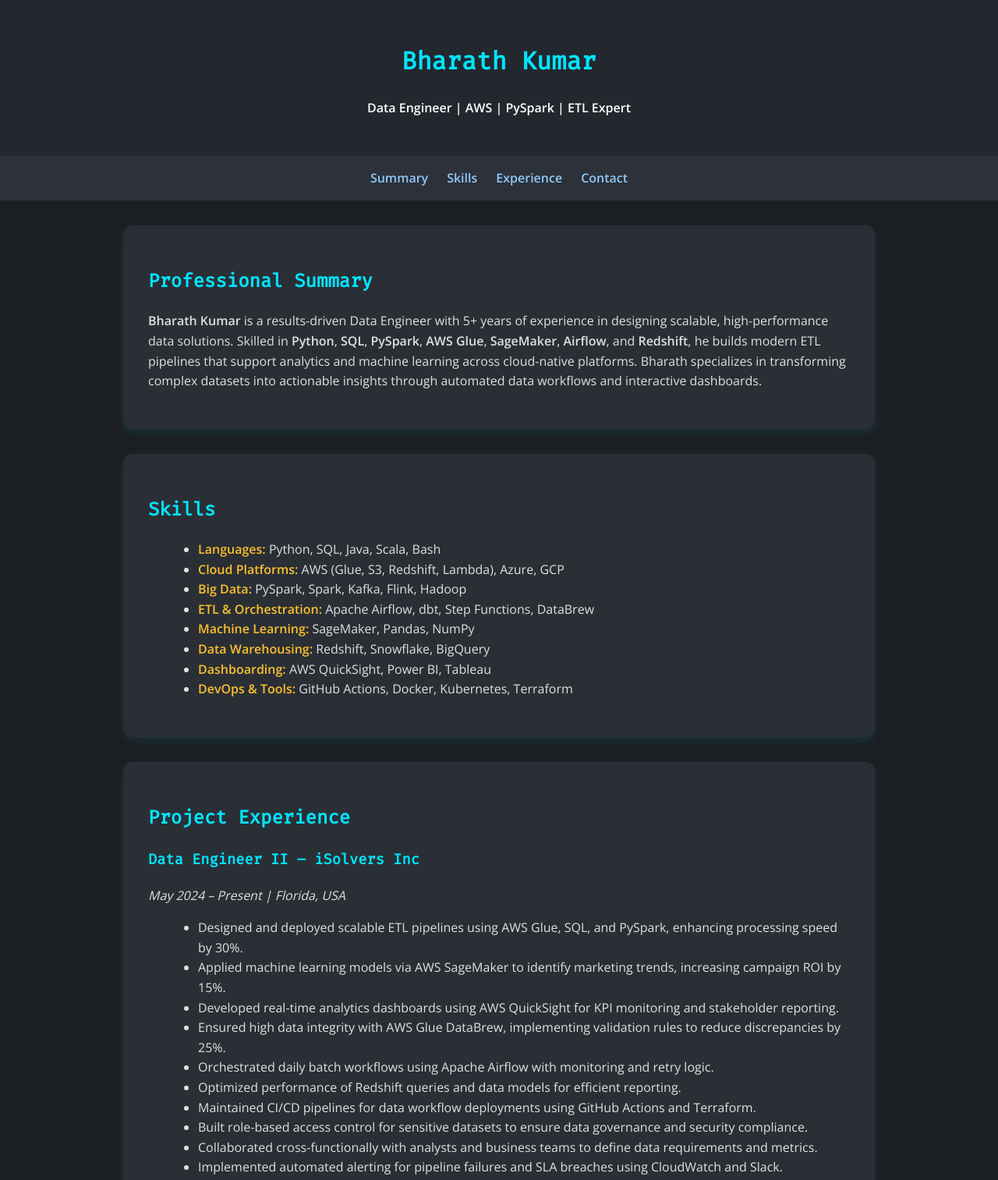
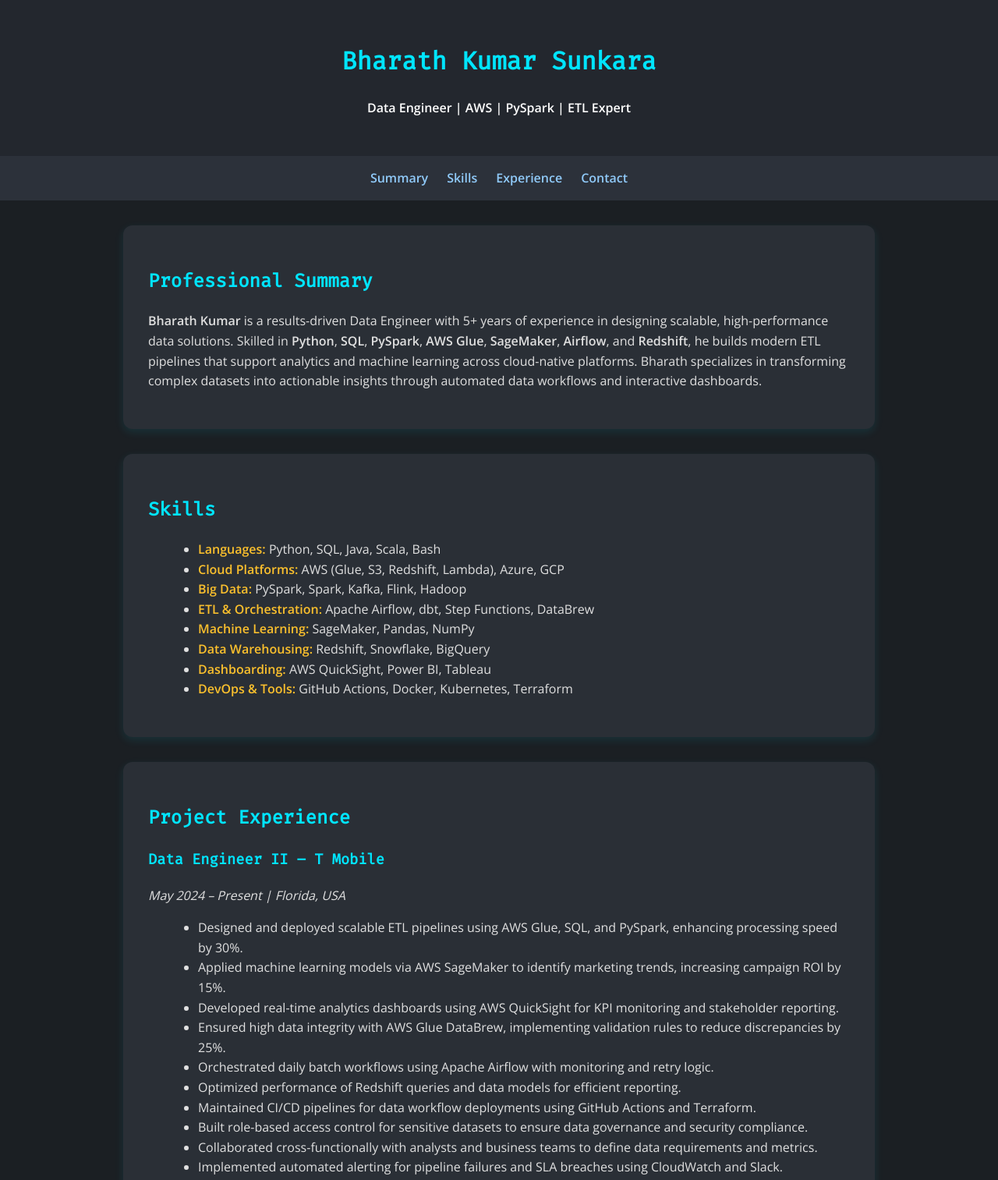
Before and after one commit to bharath2727/Portfolio, a plain HTML site: page index.html in a window 1280 px wide. Shown: the top 1513 px of the page at 78% size. Drawn offline with nearby package versions, Linux system fonts and the light colour scheme.

Commit message:
Update index.html

```diff
--- a/index.html
+++ b/index.html
@@ -3,7 +3,7 @@
 <head>
   <meta charset="UTF-8" />
   <meta name="viewport" content="width=device-width, initial-scale=1.0"/>
-  <title>Bharath Kumar | Data Engineer</title>
+  <title>Bharath Kumar Sunkara | Data Engineer</title>
   <link href="https://fonts.googleapis.com/css2?family=Fira+Code&family=Open+Sans:wght@300;600&display=swap" rel="stylesheet"/>
   <script src="https://kit.fontawesome.com/a076d05399.js" crossorigin="anonymous"></script>
   <style>
@@ -112,7 +112,7 @@
 </head>
 <body>
   <header>
-    <h1><strong>Bharath Kumar</strong></h1>
+    <h1><strong>Bharath Kumar Sunkara</strong></h1>
     <p><strong>Data Engineer | AWS | PySpark | ETL Expert</strong></p>
   </header>
 
@@ -145,7 +145,7 @@
   <section id="experience">
     <h2>Project Experience</h2>
     <div class="job">
-      <h3>Data Engineer II – iSolvers Inc</h3>
+      <h3>Data Engineer II – T Mobile</h3>
       <p><em>May 2024 – Present | Florida, USA</em></p>
       <ul class="project-list">
         <li>Designed and deployed scalable ETL pipelines using AWS Glue, SQL, and PySpark, enhancing processing speed by 30%.</li>
```
